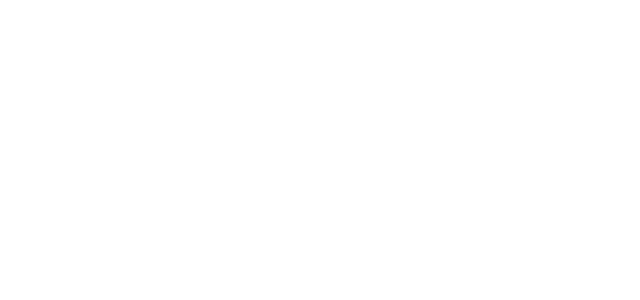
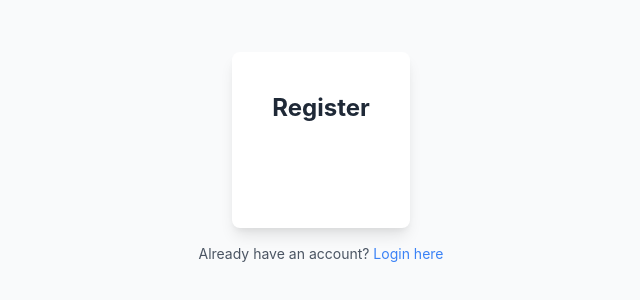
Before and after one commit to thisaldil/AirInvoice-Pro-E1, a React (Create React App) app in the folder client/: page /register in a window 1280 px wide. Before the commit this address had no page. Shown: the part 242-542 px from the top of the page, without its empty margins (319-959 px from the left). Built offline with nearby package versions, Linux system fonts and the light colour scheme.

Commit message:
feat: add user registration flow with Google authentication and create registration component

```diff
--- a/client/src/App.js
+++ b/client/src/App.js
@@ -8,6 +8,7 @@ import TemplateManager from "./components/templates/TemplateManager.jsx";
 import TemplateEditor from "./components/templates/TemplateEditor.jsx";
 import SendOptions from "./components/send/SendOptions.jsx";
 import Login from "./components/auth/Login";
+import Register from "./components/auth/Register.jsx";
 
 function App() {
   const [currentPage, setCurrentPage] = useState("dashboard");
@@ -82,6 +83,7 @@ function App() {
     <Router>
       <Routes>
         <Route path="/login" element={<Login />} />
+        <Route path="/register" element={<Register />} />
         <Route
           path="/dashboard"
           element={isAuthenticated ? (
--- a/client/src/components/auth/Login.jsx
+++ b/client/src/components/auth/Login.jsx
@@ -1,7 +1,6 @@
 import React, { useEffect, useState } from "react";
 import { GoogleOAuthProvider, GoogleLogin } from "@react-oauth/google";
-import { FcGoogle } from "react-icons/fc";
-import { useNavigate } from "react-router-dom";
+import { Link, useNavigate } from "react-router-dom";
 
 const Login = () => {
   const navigate = useNavigate();
@@ -27,7 +26,7 @@ const Login = () => {
         localStorage.removeItem("token");
         localStorage.removeItem("user");
         sessionStorage.clear();
-        alert("Account not registered. Please contact admin.");
+        alert("Account not registered. Please register first.");
         return;
       }
 
@@ -54,7 +53,7 @@ const Login = () => {
 
   return (
     <GoogleOAuthProvider clientId="536656085214-lflgf5vpabtlh57mt6jj5f4v2qpdu6o0.apps.googleusercontent.com">
-      <div className="flex justify-center items-center h-screen bg-gray-50">
+      <div className="flex flex-col justify-center items-center h-screen bg-gray-50">
         <div className="bg-white p-10 rounded-lg shadow-lg text-center">
           <h1 className="text-2xl font-bold text-gray-800 mb-6">Login</h1>
           <GoogleLogin
@@ -62,6 +61,12 @@ const Login = () => {
             onError={() => console.error("Google Login Failed")}
           />
         </div>
+        <div className="mt-4 text-sm text-gray-600">
+          Don't have an account?{" "}
+          <Link to={"/register"} className="text-blue-500 hover:underline">
+            Register here
+          </Link>
+        </div>
       </div>
     </GoogleOAuthProvider>
   );
--- /dev/null
+++ b/client/src/components/auth/Register.jsx
@@ -0,0 +1,64 @@
+import React from "react";
+import { GoogleOAuthProvider, GoogleLogin } from "@react-oauth/google";
+import { Link, useNavigate } from "react-router-dom";
+
+const Register = () => {
+    const navigate = useNavigate();
+
+    const handleSuccess = async (response) => {
+        try {
+            const token = response.credential;
+
+            const verify = await fetch("http://localhost:5000/auth/google/register", {
+                method: "POST",
+                headers: { "Content-Type": "application/json" },
+                body: JSON.stringify({ token }),
+            });
+
+            if (!verify.ok) {
+                const msg = await verify.json();
+                alert(msg.message || "Registration failed");
+                return;
+            }
+
+            const data = await verify.json();
+
+            if (data.token) {
+                localStorage.setItem("token", data.token);
+                localStorage.setItem(
+                    "user",
+                    JSON.stringify({
+                        name: data.user.name,
+                        email: data.user.email,
+                        picture: data.user.picture,
+                    })
+                );
+                navigate("/dashboard");
+            }
+        } catch (error) {
+            console.error("Google Registration Error:", error);
+        }
+    };
+
+    return (
+        <GoogleOAuthProvider clientId="536656085214-lflgf5vpabtlh57mt6jj5f4v2qpdu6o0.apps.googleusercontent.com">
+            <div className="flex flex-col justify-center items-center h-screen bg-gray-50">
+                <div className="bg-white p-10 rounded-lg shadow-lg text-center">
+                    <h1 className="text-2xl font-bold text-gray-800 mb-6">Register</h1>
+                    <GoogleLogin
+                        onSuccess={handleSuccess}
+                        onError={() => alert("Google Registration Failed")}
+                    />
+                </div>
+                <div className="mt-4 text-sm text-gray-600">
+                    Already have an account?{" "}
+                    <Link to={"/login"} className="text-blue-500 hover:underline">
+                        Login here
+                    </Link>
+                </div>
+            </div>
+        </GoogleOAuthProvider>
+    );
+};
+
+export default Register;
```
Also changed, not shown: 2 other files (tests, documents, lock files or other folders).
